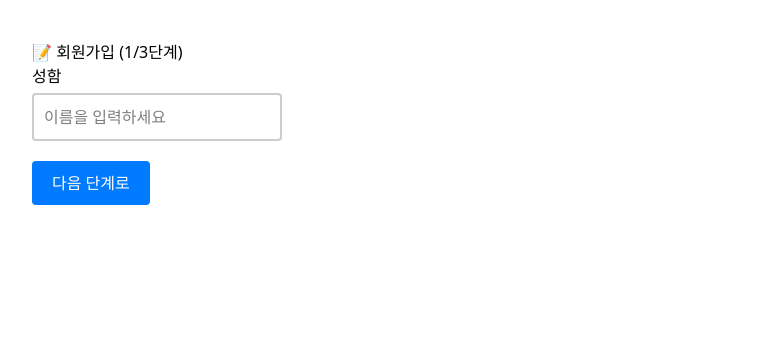
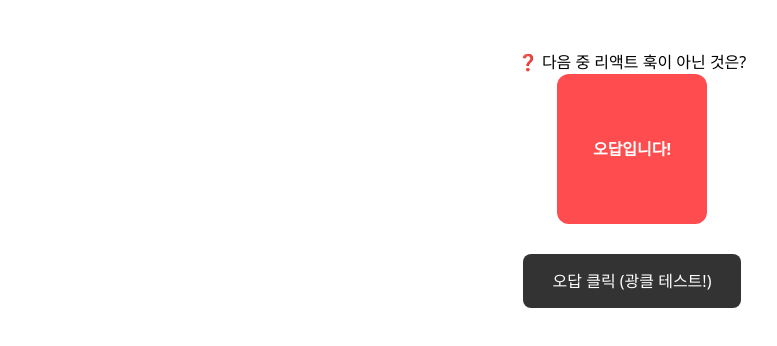
Before and after one commit to cokid1998/react-playground, a React app: page / in a window 1280 px wide. Shown: the top 346 px of the page, without its empty margins (8-785 px from the left). Built offline with nearby package versions, Linux system fonts and the light colour scheme; the HTML template or start-up script is replaced by a standard one.

Commit message:
useImperativeHandle 애니메이션

```diff
--- /dev/null
+++ b/src/App.css
@@ -0,0 +1,22 @@
+.shake-box {
+  width: 150px;
+  height: 150px;
+  background-color: #ff4d4f;
+  color: white;
+  display: flex;
+  align-items: center;
+  justify-content: center;
+  border-radius: 12px;
+  font-weight: bold;
+}
+
+/* 흔들림 효과 애니메이션 */
+.apply-shake {
+  animation: shake-animation 0.4s ease-in-out;
+}
+
+@keyframes shake-animation {
+  0%, 100% { transform: translateX(0); }
+  25% { transform: translateX(-10px); }
+  75% { transform: translateX(10px); }
+}
--- a/src/App.tsx
+++ b/src/App.tsx
@@ -3,6 +3,7 @@ import SecureInput from "./SecureInput";
 import ValidatedInput from "./components/ValidatedInput";
 import AnimatedBox from "./components/AnimatedBox";
 import SignupForm from "./components/SignupForm";
+import QuizPage from "./components/ShakeBox";
 
 function App() {
   const apiRef = useRef(null);
@@ -12,7 +13,8 @@ function App() {
       {/* <SecureInput ref={apiRef} /> */}
       {/* <ValidatedInput ref={apiRef} placeholder="placeholder" label="label" /> */}
       {/* <AnimatedBox ref={apiRef} /> */}
-      <SignupForm />
+      {/* <SignupForm /> */}
+      <QuizPage />
     </>
   );
 }
--- /dev/null
+++ b/src/components/ShakeBox.tsx
@@ -0,0 +1,75 @@
+import { useImperativeHandle, forwardRef, useRef } from "react";
+import "../App.css";
+
+/**
+ * [자식 컴포넌트] 흔들리는 상자
+ */
+const AnimationBox = forwardRef((props, ref) => {
+  const boxRef = useRef<HTMLDivElement>(null);
+
+  /**
+   * TODO: 부모가 호출할 'shake' 메서드를 설계하세요.
+   * 1. 기존에 붙어있을 수 있는 'apply-shake' 클래스를 제거합니다.
+   * 2. 강제 리플로우(void offsetWidth)를 유도하여 브라우저가 변화를 즉시 인식하게 합니다.
+   * 3. 다시 'apply-shake' 클래스를 추가하여 애니메이션을 처음부터 재생시킵니다.
+   */
+  useImperativeHandle(ref, () => ({
+    shake: () => {
+      // 여기에 46강의 '강제 리플로우' 트릭을 구현하세요.
+
+      if (boxRef.current) {
+        boxRef.current.classList.remove("apply-shake");
+        void boxRef.current.offsetWidth;
+        boxRef.current.classList.add("apply-shake");
+      }
+    },
+  }));
+
+  return (
+    <div ref={boxRef} className="shake-box">
+      오답입니다!
+    </div>
+  );
+});
+
+/**
+ * [부모 컴포넌트] 퀴즈 페이지
+ */
+export default function QuizPage() {
+  const boxRef = useRef();
+
+  const handleWrongAnswer = () => {
+    // 자식의 shake 명령 실행
+    boxRef.current.shake();
+  };
+
+  return (
+    <div style={{ padding: "50px", textAlign: "center" }}>
+      <h2>❓ 다음 중 리액트 훅이 아닌 것은?</h2>
+      <div
+        style={{
+          display: "flex",
+          justifyContent: "center",
+          marginBottom: "30px",
+        }}
+      >
+        <AnimationBox ref={boxRef} />
+      </div>
+
+      <button
+        onClick={handleWrongAnswer}
+        style={{
+          padding: "15px 30px",
+          fontSize: "16px",
+          cursor: "pointer",
+          background: "#333",
+          color: "#fff",
+          border: "none",
+          borderRadius: "8px",
+        }}
+      >
+        오답 클릭 (광클 테스트!)
+      </button>
+    </div>
+  );
+}
```
